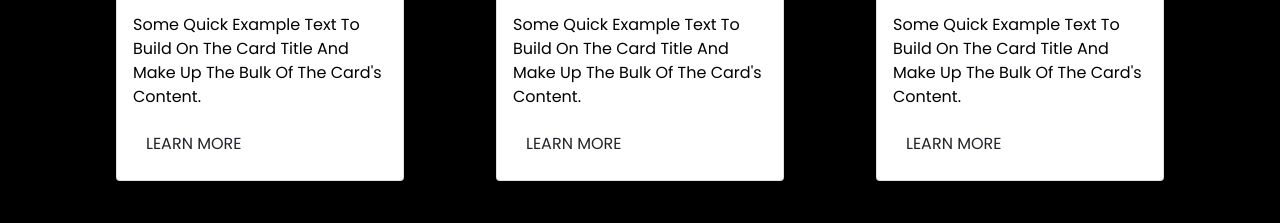
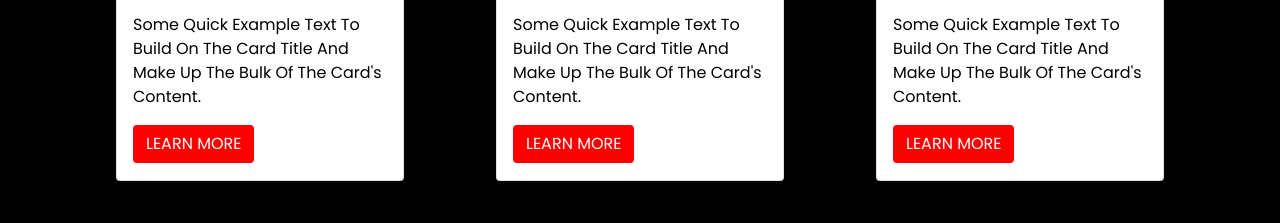
Before and after one commit to Kathir24/project, a plain HTML site: page project-template-2/index.html in a window 1280 px wide. Shown: the part 1085-1308 px from the top of the page. Drawn offline with Linux system fonts and the light colour scheme.

Commit message:
Update style.css

```diff
--- a/project-template-2/style.css
+++ b/project-template-2/style.css
@@ -68,6 +68,10 @@ body{
     padding: 10px;
     border-radius: 50%;
 }
+.btn-color{
+    background-color: red !important;
+    color: white !important;
+}
 
 @media screen and (max-width:700px){
     .group-img{
```
